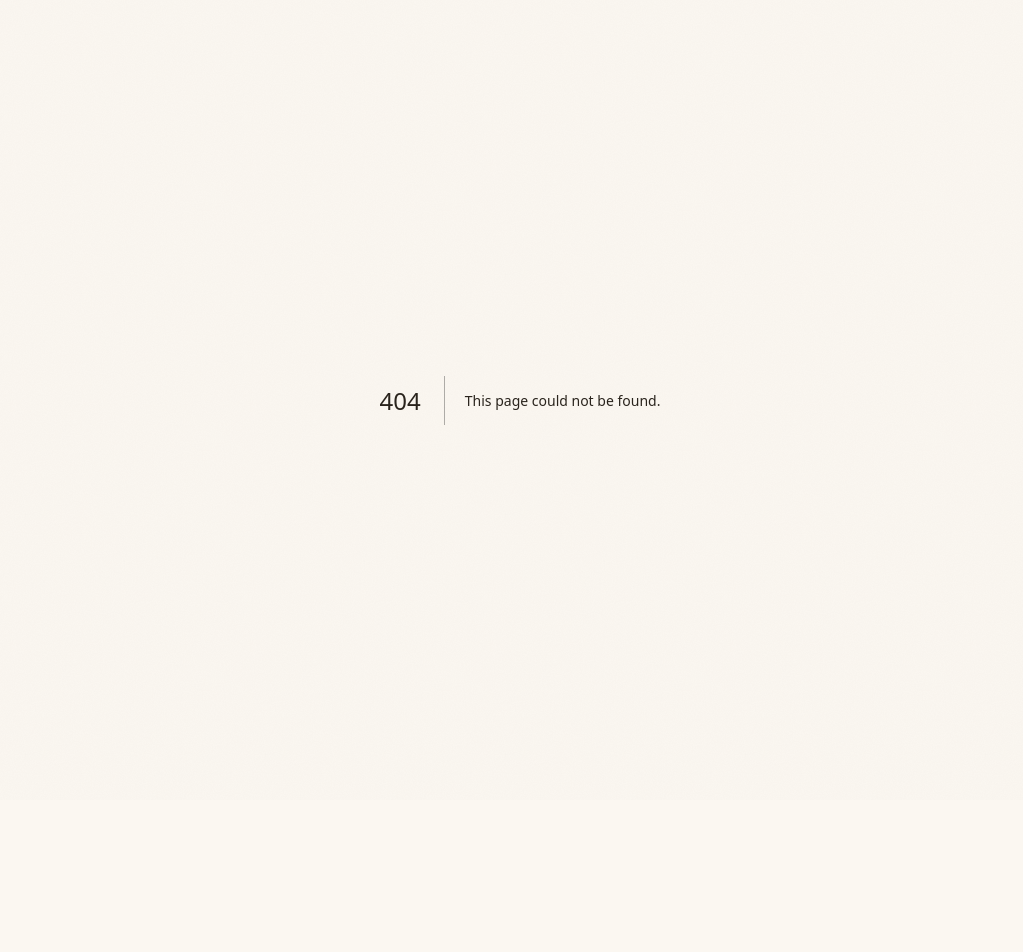
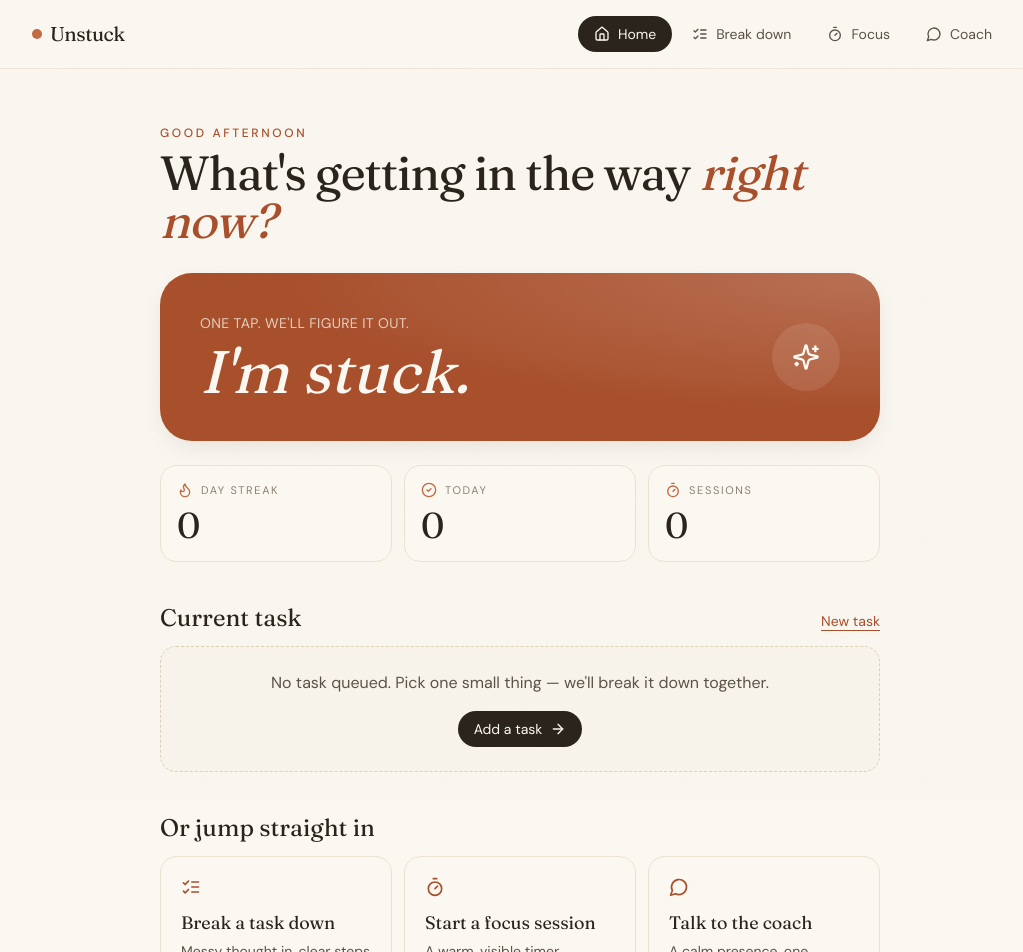
Before and after one commit to Codygreen2210/Unstuckv1, a Next.js app: page /app in a window 1280 px wide. Before the commit this address had no page. Shown: the top 952 px of the page, without its empty margins (120-1143 px from the left). Before the commit the page ends 800 px from the top, so only its background shows below. Built offline with nearby package versions, Linux system fonts and the light colour scheme.

Commit message:
Add AppHome component with greeting and stats

```diff
--- /dev/null
+++ b/app/app/page.tsx
@@ -0,0 +1,210 @@
+"use client";
+
+import { useEffect, useState } from "react";
+import Link from "next/link";
+import { Flame, CheckCircle2, Timer, ListChecks, MessageCircle, ArrowRight, Sparkles } from "lucide-react";
+import { StuckFlow } from "@/components/stuck-flow";
+import {
+  firstIncompleteTask,
+  getStats,
+  type Stats,
+  type Task,
+} from "@/lib/storage";
+
+export default function AppHome() {
+  const [open, setOpen] = useState(false);
+  const [stats, setStats] = useState<Stats | null>(null);
+  const [task, setTask] = useState<Task | null>(null);
+
+  useEffect(() => {
+    setStats(getStats());
+    setTask(firstIncompleteTask());
+  }, []);
+
+  const greeting = useGreeting();
+
+  return (
+    <div className="pt-8 md:pt-14">
+      {/* Greeting */}
+      <section className="animate-fade-up">
+        <p className="text-xs uppercase tracking-[0.22em] text-rust-600 font-medium">
+          {greeting}
+        </p>
+        <h1 className="font-display text-4xl md:text-5xl mt-2 leading-tight tracking-tight">
+          What's getting in the way{" "}
+          <span className="italic text-rust-600">right now?</span>
+        </h1>
+      </section>
+
+      {/* Big I'm Stuck button */}
+      <section className="mt-7 animate-fade-up [animation-delay:80ms] [animation-fill-mode:backwards]">
+        <button
+          onClick={() => setOpen(true)}
+          className="group relative w-full overflow-hidden rounded-[2rem] bg-rust-600 hover:bg-rust-700 transition-colors p-8 md:p-10 text-left shadow-lift"
+        >
+          <div className="absolute inset-0 opacity-20 pointer-events-none bg-[radial-gradient(ellipse_at_top_right,theme(colors.cream.50),transparent_60%)]" />
+          <div className="relative flex items-center justify-between">
+            <div>
+              <div className="text-cream-100/80 text-sm tracking-wide uppercase">
+                One tap. We'll figure it out.
+              </div>
+              <div className="font-display italic text-5xl md:text-6xl text-cream-50 mt-2 leading-none">
+                I'm stuck.
+              </div>
+            </div>
+            <div className="shrink-0 rounded-full bg-cream-50/10 group-hover:bg-cream-50/20 transition-colors p-4 md:p-5">
+              <Sparkles className="h-6 w-6 md:h-7 md:w-7 text-cream-50" />
+            </div>
+          </div>
+        </button>
+      </section>
+
+      {/* Stats row */}
+      <section className="mt-6 grid grid-cols-3 gap-3 animate-fade-up [animation-delay:160ms] [animation-fill-mode:backwards]">
+        <StatCard icon={Flame} label="day streak" value={stats?.streak ?? 0} />
+        <StatCard icon={CheckCircle2} label="today" value={stats?.tasksCompletedToday ?? 0} />
+        <StatCard icon={Timer} label="sessions" value={stats?.sessionsCompleted ?? 0} />
+      </section>
+
+      {/* Current task */}
+      <section className="mt-10 animate-fade-up [animation-delay:220ms] [animation-fill-mode:backwards]">
+        <div className="flex items-baseline justify-between">
+          <h2 className="font-display text-2xl">Current task</h2>
+          <Link
+            href="/app/breakdown"
+            className="text-sm text-rust-600 hover:text-rust-700 underline underline-offset-4"
+          >
+            New task
+          </Link>
+        </div>
+        {task ? (
+          <div className="mt-3 rounded-2xl border border-cream-200 bg-cream-50 p-5 md:p-6">
+            <div className="flex items-start justify-between gap-4">
+              <div className="min-w-0">
+                <div className="text-xs uppercase tracking-[0.18em] text-rust-600 font-medium">
+                  in progress
+                </div>
+                <h3 className="font-display text-xl md:text-2xl mt-1.5 leading-snug">
+                  {task.title}
+                </h3>
+                <div className="mt-2 text-sm text-ink-muted">
+                  {task.steps.filter((s) => s.done).length} of {task.steps.length} steps done
+                </div>
+              </div>
+            </div>
+            <div className="mt-5 flex flex-wrap gap-2">
+              <Link
+                href="/app/focus"
+                className="inline-flex items-center gap-2 rounded-full bg-ink text-cream-50 px-4 py-2 text-sm hover:bg-rust-600 transition-colors"
+              >
+                <Timer className="h-4 w-4" />
+                Start a session
+              </Link>
+              <Link
+                href="/app/breakdown"
+                className="inline-flex items-center gap-2 rounded-full border border-cream-300 px-4 py-2 text-sm text-ink-muted hover:text-ink hover:border-ink-light transition-colors"
+              >
+                <ListChecks className="h-4 w-4" />
+                Edit steps
+              </Link>
+            </div>
+          </div>
+        ) : (
+          <div className="mt-3 rounded-2xl border border-dashed border-cream-300 bg-cream-100/40 p-6 text-center">
+            <p className="text-ink-muted">
+              No task queued. Pick one small thing — we'll break it down together.
+            </p>
+            <Link
+              href="/app/breakdown"
+              className="mt-4 inline-flex items-center gap-2 rounded-full bg-ink text-cream-50 px-4 py-2 text-sm hover:bg-rust-600 transition-colors"
+            >
+              Add a task
+              <ArrowRight className="h-4 w-4" />
+            </Link>
+          </div>
+        )}
+      </section>{/* Quick actions */}
+      <section className="mt-10 mb-8 animate-fade-up [animation-delay:280ms] [animation-fill-mode:backwards]">
+        <h2 className="font-display text-2xl">Or jump straight in</h2>
+        <div className="mt-3 grid sm:grid-cols-3 gap-3">
+          <QuickCard
+            href="/app/breakdown"
+            icon={ListChecks}
+            title="Break a task down"
+            body="Messy thought in, clear steps out."
+          />
+          <QuickCard
+            href="/app/focus"
+            icon={Timer}
+            title="Start a focus session"
+            body="A warm, visible timer. Nothing else."
+          />
+          <QuickCard
+            href="/app/coach"
+            icon={MessageCircle}
+            title="Talk to the coach"
+            body="A calm presence, one question at a time."
+          />
+        </div>
+      </section>
+
+      <StuckFlow open={open} onClose={() => setOpen(false)} />
+    </div>
+  );
+}
+
+function useGreeting() {
+  const [g, setG] = useState("Hey");
+  useEffect(() => {
+    const h = new Date().getHours();
+    if (h < 5) setG("Still up");
+    else if (h < 12) setG("Good morning");
+    else if (h < 17) setG("Good afternoon");
+    else if (h < 21) setG("Good evening");
+    else setG("Easy does it");
+  }, []);
+  return g;
+}
+
+function StatCard({
+  icon: Icon,
+  label,
+  value,
+}: {
+  icon: React.ComponentType<{ className?: string }>;
+  label: string;
+  value: number;
+}) {
+  return (
+    <div className="rounded-2xl border border-cream-200 bg-cream-50 p-4">
+      <div className="flex items-center gap-2 text-ink-light">
+        <Icon className="h-4 w-4 text-rust-500" />
+        <span className="text-[11px] uppercase tracking-[0.15em]">{label}</span>
+      </div>
+      <div className="font-display text-3xl md:text-4xl mt-1.5 leading-none">{value}</div>
+    </div>
+  );
+}
+
+function QuickCard({
+  href,
+  icon: Icon,
+  title,
+  body,
+}: {
+  href: string;
+  icon: React.ComponentType<{ className?: string }>;
+  title: string;
+  body: string;
+}) {
+  return (
+    <Link
+      href={href}
+      className="block rounded-2xl border border-cream-200 bg-cream-50 p-5 hover:border-rust-400/60 hover:bg-cream-100/60 transition-colors"
+    >
+      <Icon className="h-5 w-5 text-rust-600" />
+      <div className="font-display text-lg mt-3">{title}</div>
+      <div className="text-sm text-ink-muted mt-1">{body}</div>
+    </Link>
+  );
+}
```
